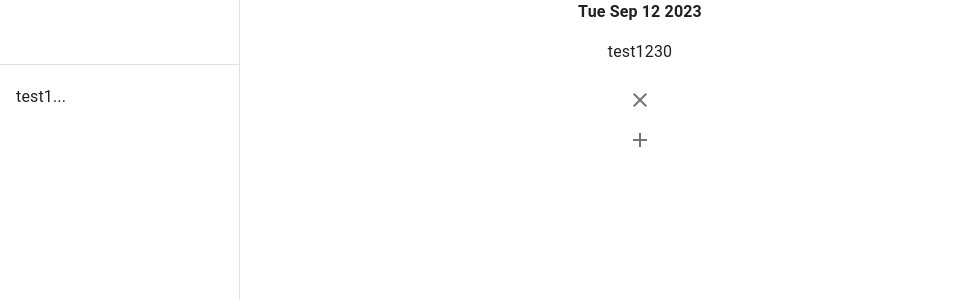
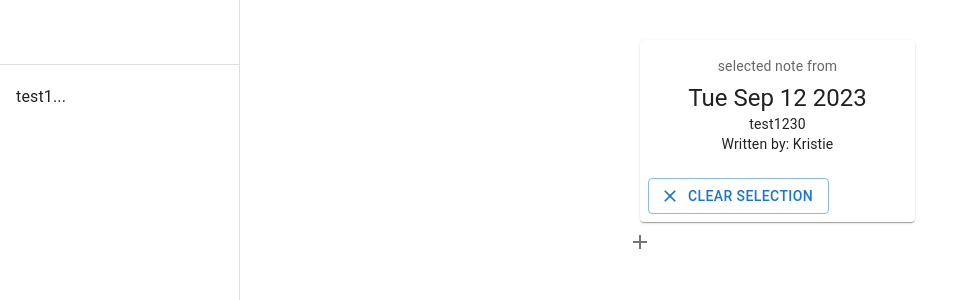
Before and after one commit to kpatterson395/insiten_project_1, a React (Create React App) app: page / in a window 1280 px wide. Shown: the top 300 px of the page, without its empty margins (0-963 px from the left). Built offline with nearby package versions, Linux system fonts and the light colour scheme.

Commit message:
add enum for author field

```diff
--- a/src/AddNoteForm.tsx
+++ b/src/AddNoteForm.tsx
@@ -2,7 +2,7 @@ import * as React from 'react';
 import Box from '@mui/material/Box';
 import TextField from '@mui/material/TextField';
 import Button from '@mui/material/Button';
-import { NoteInterface } from './App';
+import { NoteInterface } from './NoteReducer';
 import { useState } from 'react';
 import { v4 as uuidv4 } from 'uuid';
 import { NoteContext} from './NoteContext'
--- a/src/App.tsx
+++ b/src/App.tsx
@@ -6,13 +6,10 @@ import SideBar from './SideBar';
 import { SelectContext } from './SelectContext';
 import { NoteContext } from './NoteContext';
 import CloseIcon from '@mui/icons-material/Close';
-import IconButton from '@mui/material/IconButton';
+import Button from '@mui/material/Button';
+import Note from './Note';
+import { NoteInterface, Author } from './NoteReducer';
 
-export interface NoteInterface {
-  id: string,
-  text: string,
-  date: Date
-}
 
 function App() {
   const {selected, dispatch} = useContext(SelectContext);
@@ -20,6 +17,7 @@ function App() {
 
 
   const selectedNote = notesContext.find((n: NoteInterface) => n.id === selected)
+
   const handleRemoveSelect = () => {
     dispatch({type: "added", id: ""})
   }
@@ -30,14 +28,7 @@ function App() {
       <div>
         {
           selectedNote && (
-            <div>
-            <b>{selectedNote?.date.toDateString()}</b>
-            <p> {selectedNote?.text}</p>
-            <IconButton onClick={() => handleRemoveSelect()}>
-              <CloseIcon />
-            </IconButton>
-
-          </div>
+           <Note />
           )
         }
 
--- a/src/Controls.tsx
+++ b/src/Controls.tsx
@@ -1,7 +1,7 @@
 import * as React from 'react';
 import IconButton from '@mui/material/IconButton';
 import AddIcon from '@mui/icons-material/Add';
-import {NoteInterface} from "./App"
+import {NoteInterface} from "./NoteReducer"
 import AddNoteForm from './AddNoteForm';
 import { useState } from "react";
 import RemoveIcon from '@mui/icons-material/Remove';
--- /dev/null
+++ b/src/Note.tsx
@@ -0,0 +1,46 @@
+import * as React from 'react';
+import Box from '@mui/material/Box';
+import Card from '@mui/material/Card';
+import CardActions from '@mui/material/CardActions';
+import CardContent from '@mui/material/CardContent';
+import CloseIcon from '@mui/icons-material/Close';
+import Button from '@mui/material/Button';
+import Typography from '@mui/material/Typography';
+import { NoteInterface } from './NoteReducer';
+import { SelectContext } from './SelectContext';
+import { NoteContext } from './NoteContext';
+
+export default function Note() {
+
+    const {selected, dispatch} = React.useContext(SelectContext);
+    const { notesContext } = React.useContext(NoteContext);
+    const selectedNote = notesContext.find((n: NoteInterface) => n.id === selected)
+
+    const handleRemoveSelect = () => {
+      dispatch({type: "added", id: ""})
+    }
+
+  return (
+    <Card sx={{ width: 275, marginLeft: 80, marginTop: 5 }}>
+      <CardContent>
+        <Typography sx={{ fontSize: 14 }} color="text.secondary" gutterBottom>
+          selected note from
+        </Typography>
+        <Typography variant="h5" component="div">
+            {selectedNote?.date?.toDateString()}
+        </Typography>
+        <Typography variant="body2">
+            {selectedNote?.text}
+        </Typography>
+        <Typography variant="body2">
+            Written by: {selectedNote?.author}
+        </Typography>
+      </CardContent>
+      <CardActions>
+          <Button variant="outlined" startIcon={<CloseIcon />} onClick={() => handleRemoveSelect()}>
+                Clear Selection
+              </Button>
+      </CardActions>
+    </Card>
+  );
+}
--- a/src/NoteContext.tsx
+++ b/src/NoteContext.tsx
@@ -1,8 +1,11 @@
 import { createContext,useReducer } from 'react';
 import { noteReducer } from './NoteReducer';
-import { NoteInterface } from './App';
+import { NoteInterface, Author } from './NoteReducer';
 
-const defaultNotes: any = [{text: 'test1230', date: new Date(), id: '1'}]
+
+
+
+const defaultNotes: any = [{text: 'test1230', date: new Date(), id: '1', author: Author.me}]
 
 
 export const NoteContext = createContext(defaultNotes);
--- a/src/NoteReducer.tsx
+++ b/src/NoteReducer.tsx
@@ -1,4 +1,17 @@
-import { NoteInterface } from "./App";
+
+
+export enum Author {
+  me = "Kristie",
+  other = "Guest"
+}
+
+
+export interface NoteInterface {
+  id: string,
+  text: string,
+  date: Date,
+  author: Author
+}
 
 export const noteReducer = (notesContext: NoteInterface[], action: any) => {
     switch (action.type) {
@@ -6,7 +19,8 @@ export const noteReducer = (notesContext: NoteInterface[], action: any) => {
         return [...notesContext, {
           id: action.id,
           text: action.text,
-          date: action.date
+          date: action.date,
+          author: Author.other
         }];
       }
       case 'changed': {
--- a/src/SideBar.tsx
+++ b/src/SideBar.tsx
@@ -9,7 +9,7 @@ import ListItem from '@mui/material/ListItem';
 import ListItemButton from '@mui/material/ListItemButton';
 import ListItemText from '@mui/material/ListItemText';
 import Toolbar from '@mui/material/Toolbar';
-import { NoteInterface } from './App';
+import { NoteInterface } from './NoteReducer';
 import { NoteContext} from './NoteContext'
 import { SelectContext} from './SelectContext'
 
```
